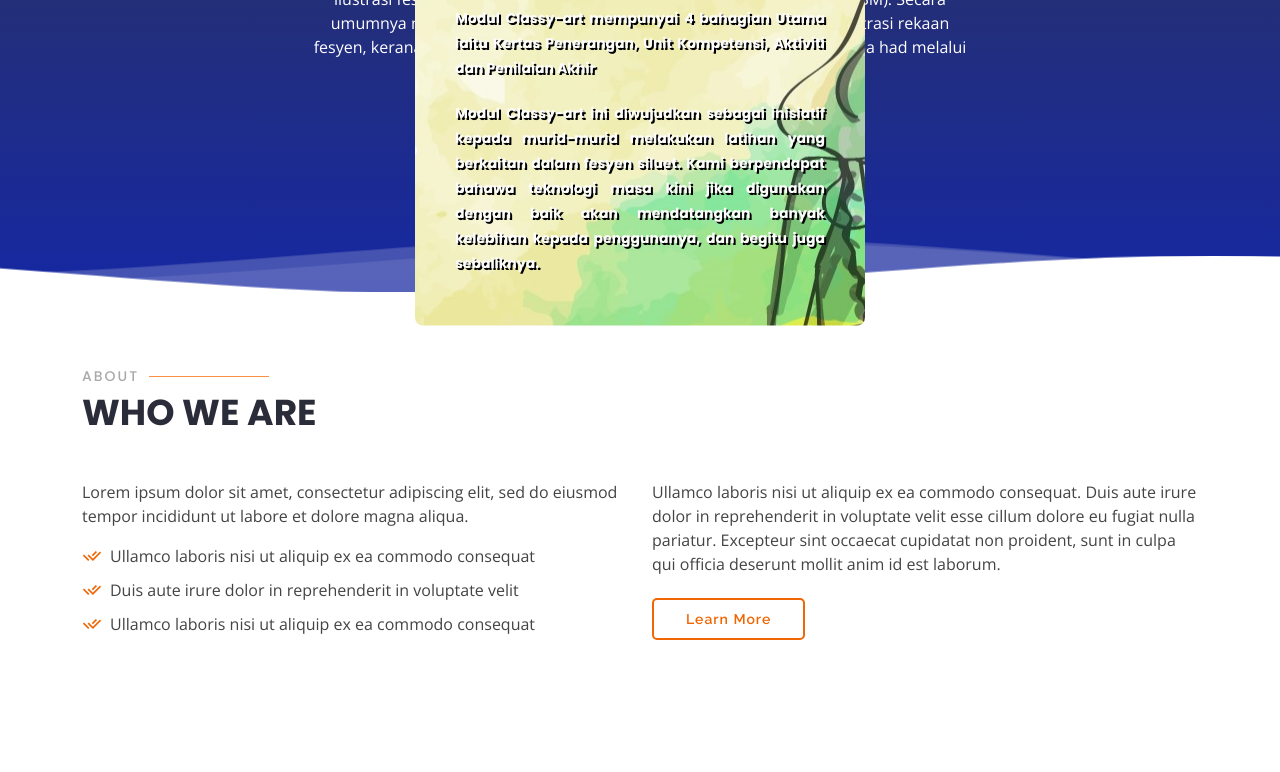
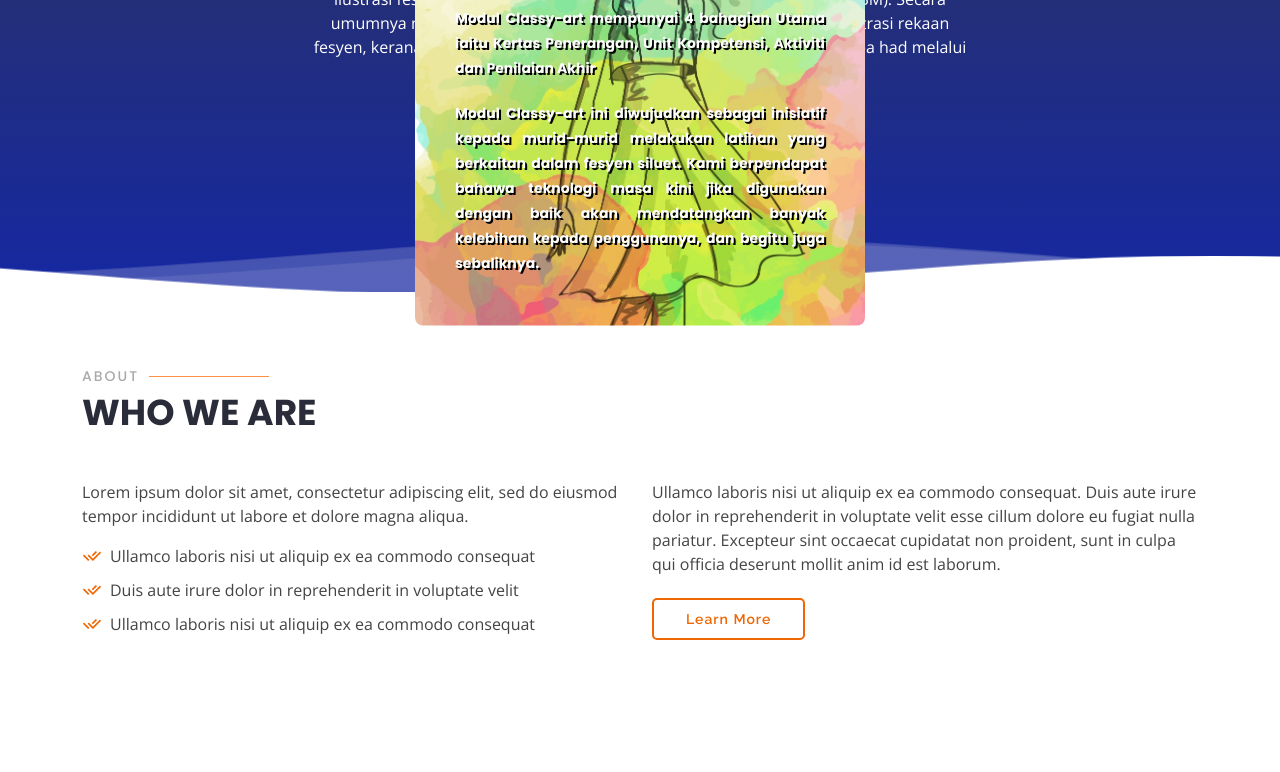
Before and after one commit to Muqri777/Muqri777.github.io, a plain HTML site: page index.html in a window 1280 px wide. Shown: the part 328-1100 px from the top of the page. Drawn offline with nearby package versions, Linux system fonts and the light colour scheme.

Commit message:
update bug

```diff
--- a/index.html
+++ b/index.html
@@ -134,7 +134,7 @@
   </section><!-- End Hero -->
 
   <main id="main">
-    <div class="popup" style="background-image: url('assets/img/dashboard/utama.jpg'); color: #fcfcfc;font-weight: bold;  " >
+    <div class="popup" style="background-image: url('assets/img/dashboard/utama.jpg'); color: #fcfcfc;font-weight: bold; background-size: cover; " >
       <button style="color: black"; id="close">&times;</button>
 
 
```
Also changed, not shown: content/aktiviti/index.html (+1 -1 lines).
